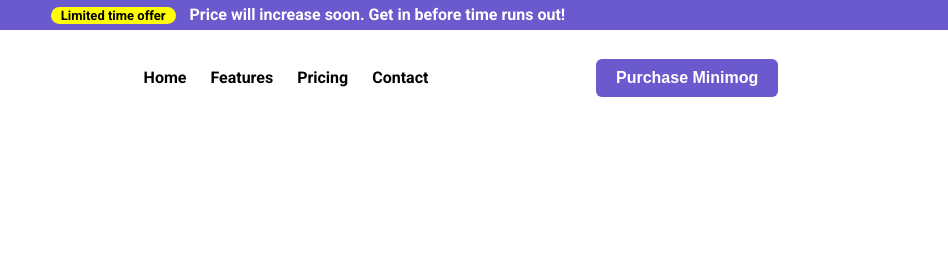
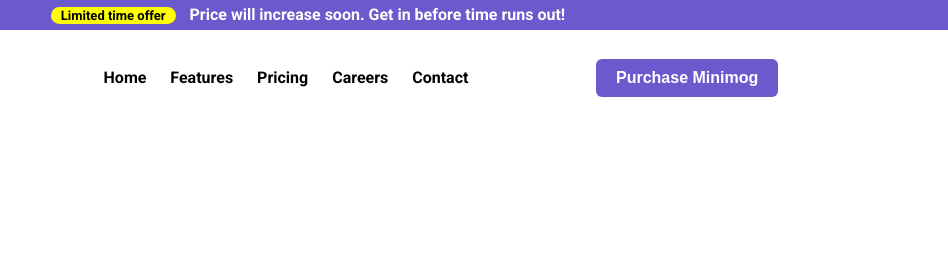
Before and after one commit to Dhanushdhanu27/html-project, a plain HTML site: page index.html in a window 1280 px wide. Shown: the top 280 px of the page, 332-1280 px from the left. Drawn offline with Linux system fonts and the light colour scheme.

Commit message:
Added Careers Page Menu

```diff
--- a/index.html
+++ b/index.html
@@ -27,6 +27,7 @@
         <li><a href="#" class="link-style">Home</a></li>
         <li><a href="#" class="link-style">Features</a></li>
         <li><a href="#" class="link-style">Pricing</a></li>
+        <li><a href="#" class="link-style">Careers</a></li>
         <li><a href="#" class="link-style">Contact</a></li>
       </ul>
     </nav>
```
